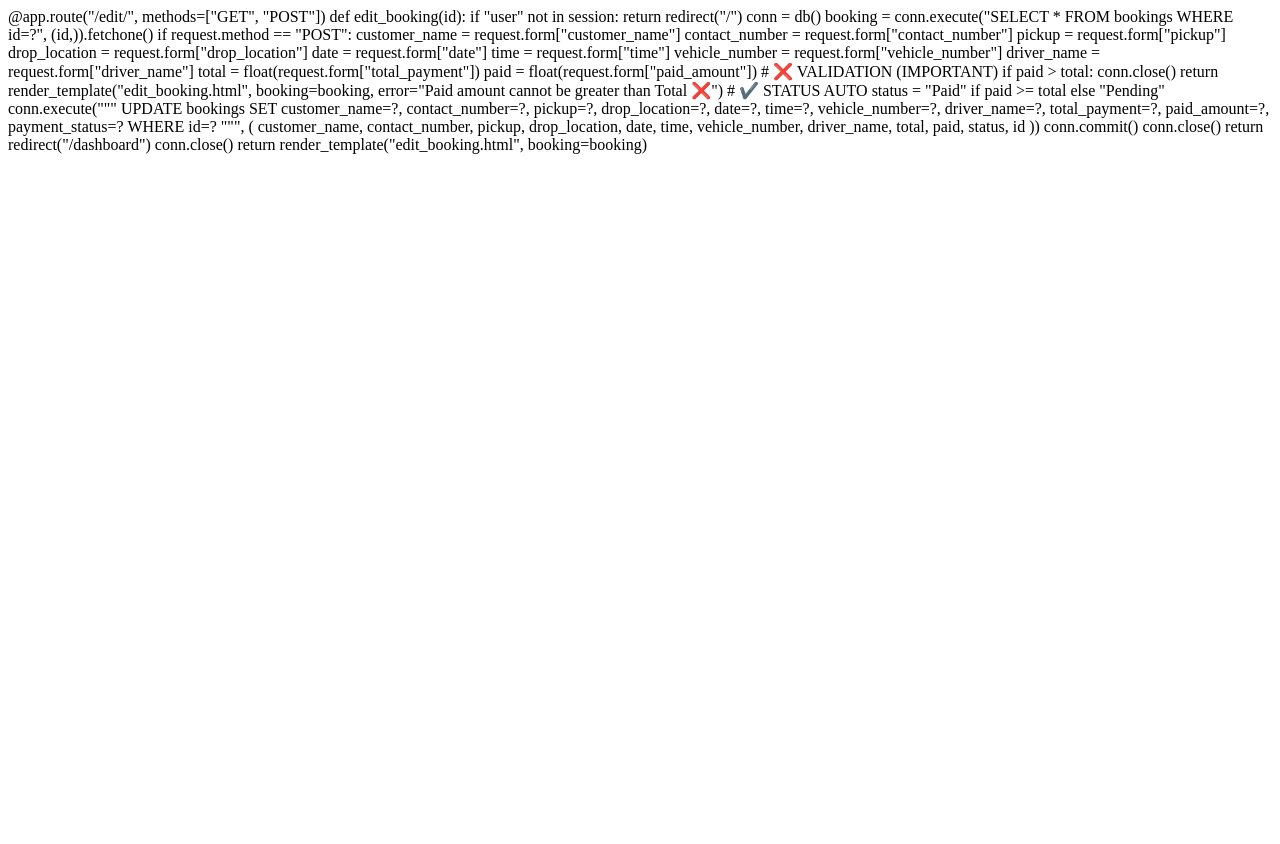
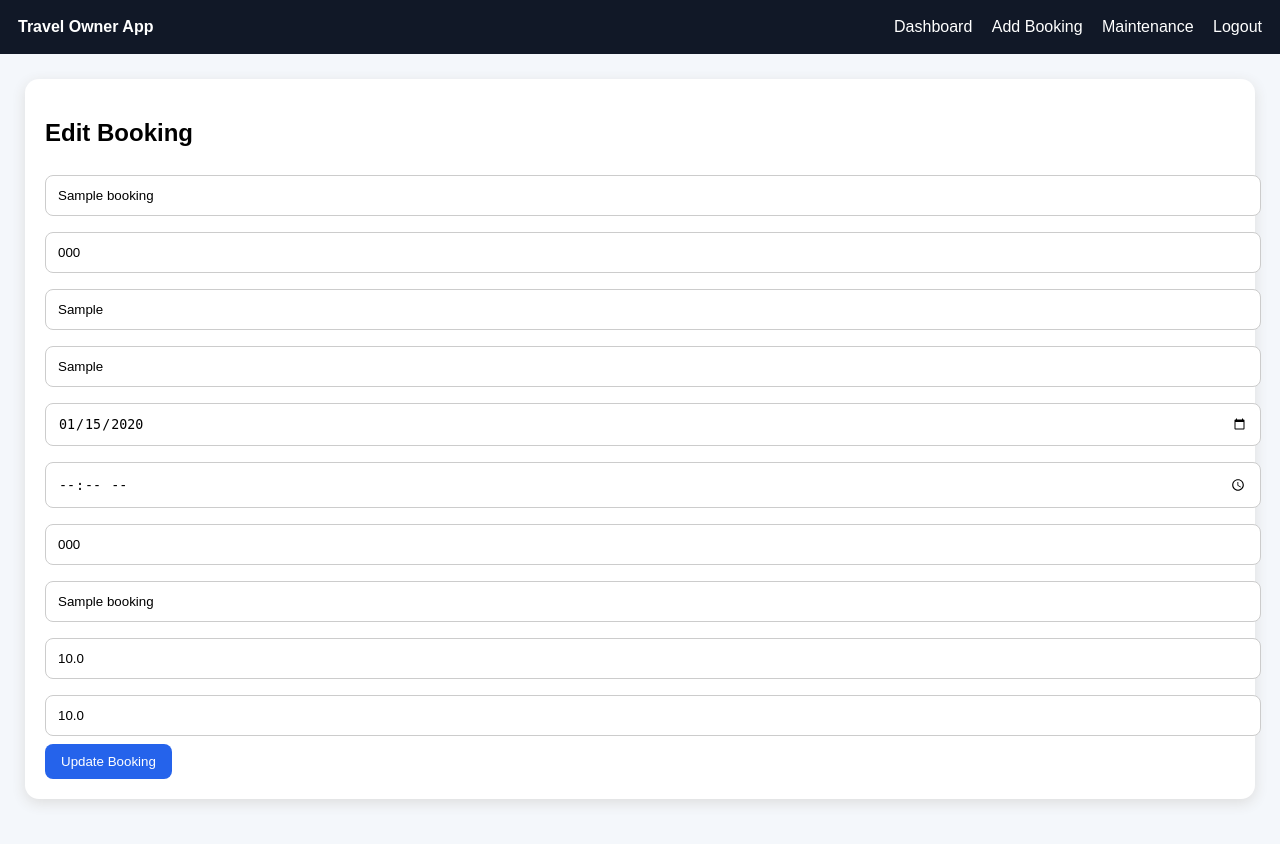
Before and after one commit to yuvrajkawde2004-stack/My-first_project, a Flask app: page /edit/1 in a window 1280 px wide. Before the commit the page ends 154 px from the top, so only its background shows below. Run offline with Flask 3, Linux system fonts and the light colour scheme; the visitor is signed in with stand-in values (Sample User, id 1); tables that the repository leaves empty hold one stand-in row (values such as "Sample post").

Commit message:
Update edit_booking.html

```diff
--- a/templates/edit_booking.html
+++ b/templates/edit_booking.html
@@ -1,58 +1,23 @@
-@app.route("/edit/<int:id>", methods=["GET", "POST"])
-def edit_booking(id):
-    if "user" not in session:
-        return redirect("/")
+{% extends "base.html" %}
+{% block content %}
 
-    conn = db()
-    booking = conn.execute("SELECT * FROM bookings WHERE id=?", (id,)).fetchone()
+<div class="card">
+    <h2>Edit Booking</h2>
 
-    if request.method == "POST":
-        customer_name = request.form["customer_name"]
-        contact_number = request.form["contact_number"]
-        pickup = request.form["pickup"]
-        drop_location = request.form["drop_location"]
-        date = request.form["date"]
-        time = request.form["time"]
-        vehicle_number = request.form["vehicle_number"]
-        driver_name = request.form["driver_name"]
+    <form method="POST">
+        <input name="customer_name" value="{{ booking.customer_name }}" required>
+        <input name="contact_number" value="{{ booking.contact_number }}" required>
+        <input name="pickup" value="{{ booking.pickup }}" required>
+        <input name="drop_location" value="{{ booking.drop_location }}" required>
+        <input type="date" name="date" value="{{ booking.date }}" required>
+        <input type="time" name="time" value="{{ booking.time }}" required>
+        <input name="vehicle_number" value="{{ booking.vehicle_number }}" required>
+        <input name="driver_name" value="{{ booking.driver_name }}" required>
+        <input type="number" name="total_payment" value="{{ booking.total_payment }}" required>
+        <input type="number" name="paid_amount" value="{{ booking.paid_amount }}" required>
 
-        total = float(request.form["total_payment"])
-        paid = float(request.form["paid_amount"])
+        <button>Update Booking</button>
+    </form>
+</div>
 
-        # ❌ VALIDATION (IMPORTANT)
-        if paid > total:
-            conn.close()
-            return render_template("edit_booking.html",
-                                   booking=booking,
-                                   error="Paid amount cannot be greater than Total ❌")
-
-        # ✔️ STATUS AUTO
-        status = "Paid" if paid >= total else "Pending"
-
-        conn.execute("""
-            UPDATE bookings SET
-            customer_name=?, contact_number=?, pickup=?, drop_location=?,
-            date=?, time=?, vehicle_number=?, driver_name=?,
-            total_payment=?, paid_amount=?, payment_status=?
-            WHERE id=?
-        """, (
-            customer_name,
-            contact_number,
-            pickup,
-            drop_location,
-            date,
-            time,
-            vehicle_number,
-            driver_name,
-            total,
-            paid,
-            status,
-            id
-        ))
-
-        conn.commit()
-        conn.close()
-        return redirect("/dashboard")
-
-    conn.close()
-    return render_template("edit_booking.html", booking=booking)
+{% endblock %}
```
